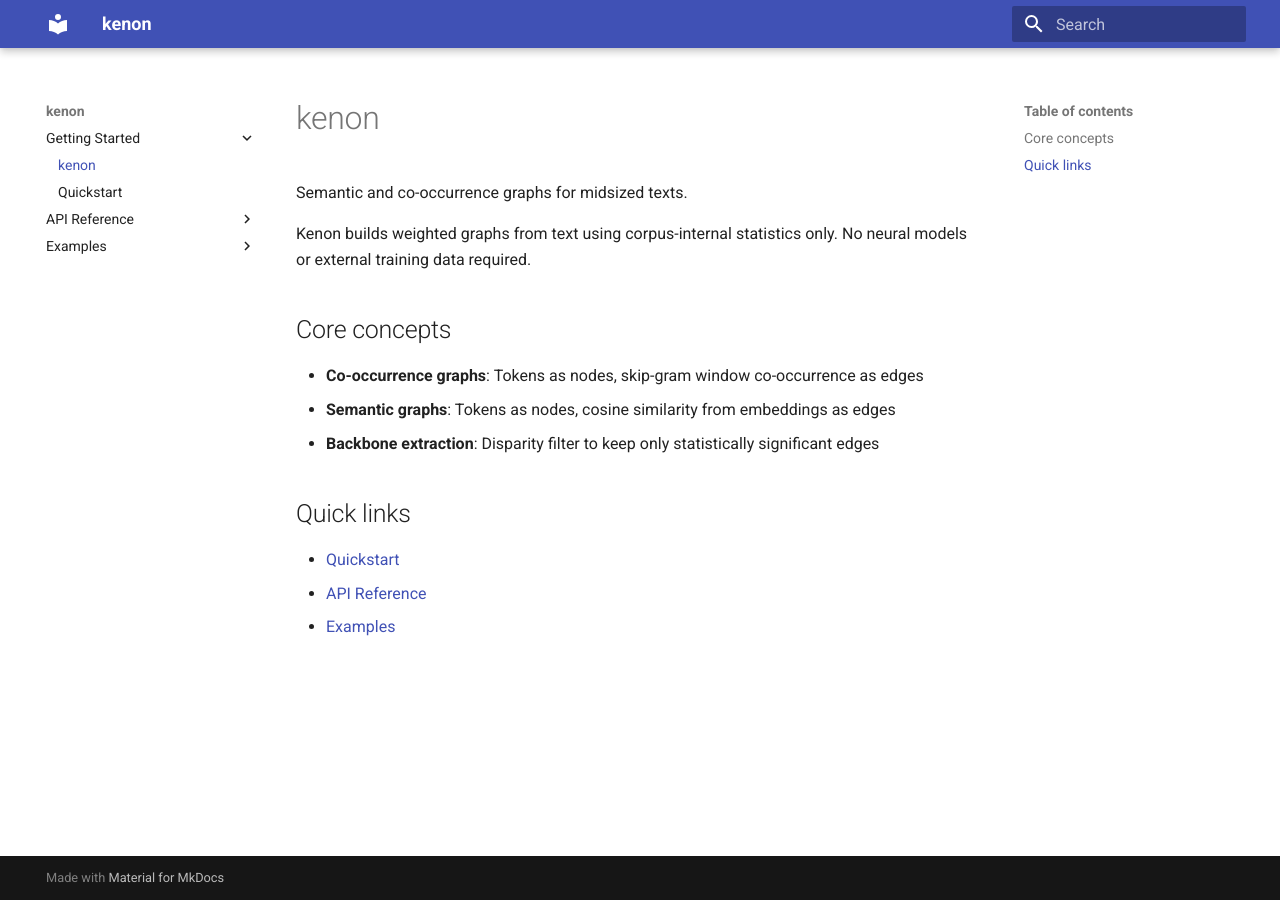
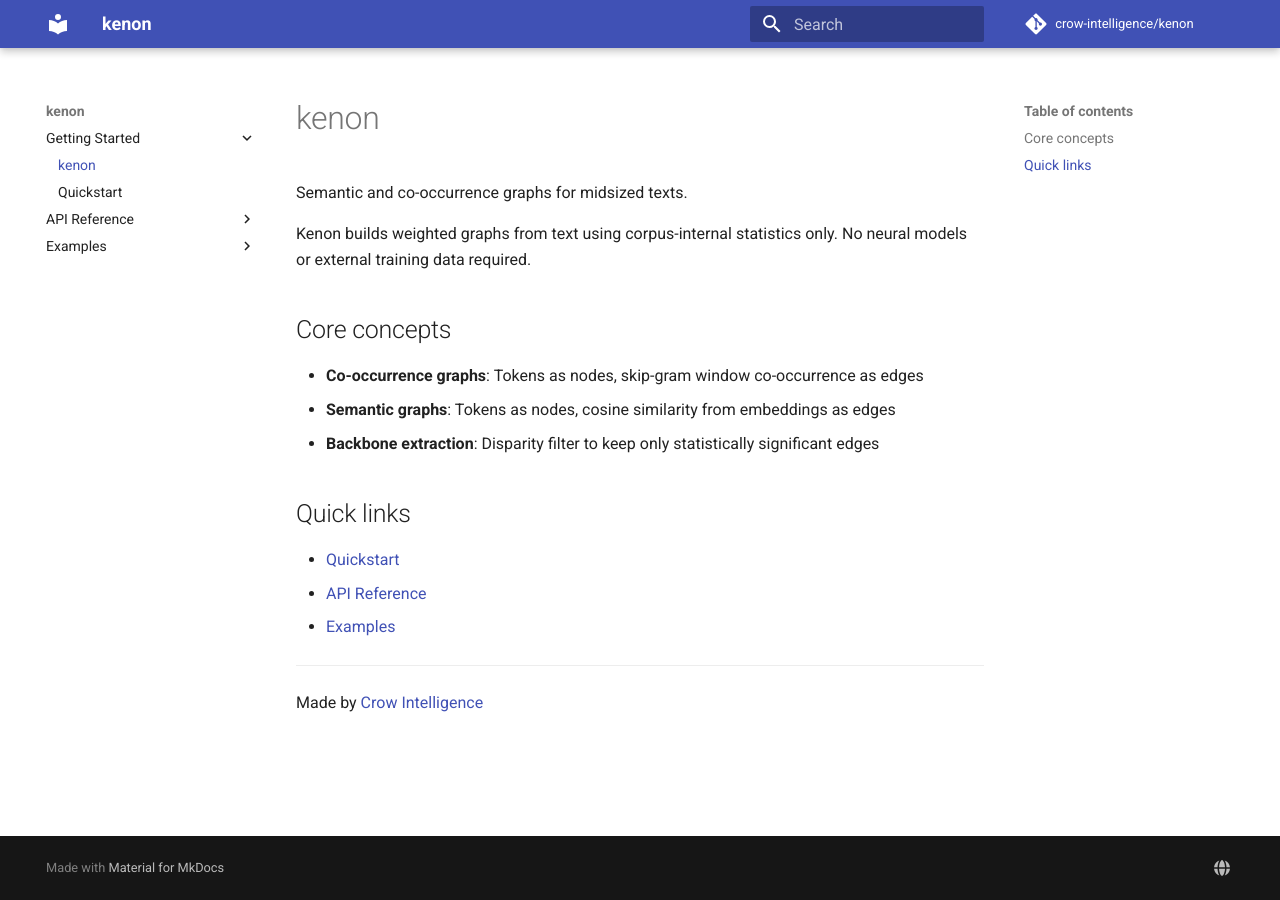
Before and after one commit to crow-intelligence/kenon, an MkDocs documentation site: the page built from docs/index.md, in a window 1280 px wide. Built offline with MkDocs 1.6.1 and Material for MkDocs 9.7.7, drawn with Linux system fonts in a browser that asks for light colours; comment, search, counter and statistics services are not loaded.

Commit message:
Add Crow Intelligence links to PyPI metadata and docs
- PyPI: Homepage URL points to crow-intelligence.github.io
- ReadTheDocs: repo link in header, social link in footer
- Docs index: Crow Intelligence attribution

Co-Authored-By: Claude Opus 4.6 (1M context) <noreply@anthropic.com>

```diff
--- a/docs/index.md
+++ b/docs/index.md
@@ -16,3 +16,7 @@ No neural models or external training data required.
 - [Quickstart](quickstart.md)
 - [API Reference](api/tokenizer.md)
 - [Examples](examples/news_article_analysis.md)
+
+---
+
+Made by [Crow Intelligence](https://crow-intelligence.github.io/)
--- a/mkdocs.yml
+++ b/mkdocs.yml
@@ -1,5 +1,14 @@
 site_name: kenon
 site_description: Semantic and co-occurrence graphs for midsized texts
+site_url: https://kenon.readthedocs.io
+repo_url: https://github.com/crow-intelligence/kenon
+repo_name: crow-intelligence/kenon
+
+extra:
+  social:
+    - icon: fontawesome/solid/globe
+      link: https://crow-intelligence.github.io/
+      name: Crow Intelligence
 
 theme:
   name: material
--- a/pyproject.toml
+++ b/pyproject.toml
@@ -33,7 +33,7 @@ dependencies = [
 ]
 
 [project.urls]
-Homepage = "https://github.com/crow-intelligence/kenon"
+Homepage = "https://crow-intelligence.github.io/"
 Repository = "https://github.com/crow-intelligence/kenon"
 Documentation = "https://kenon.readthedocs.io"
 
```
